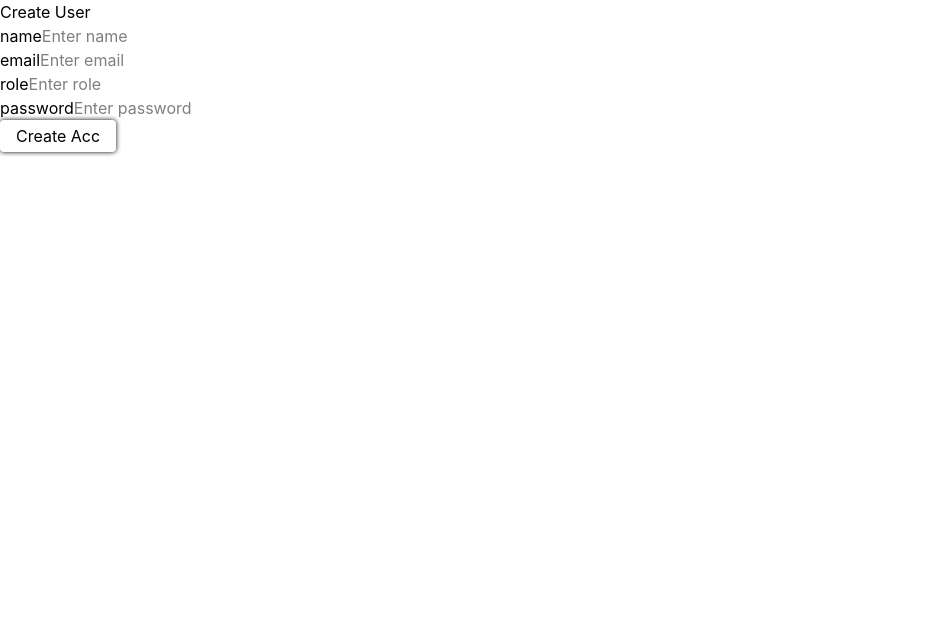
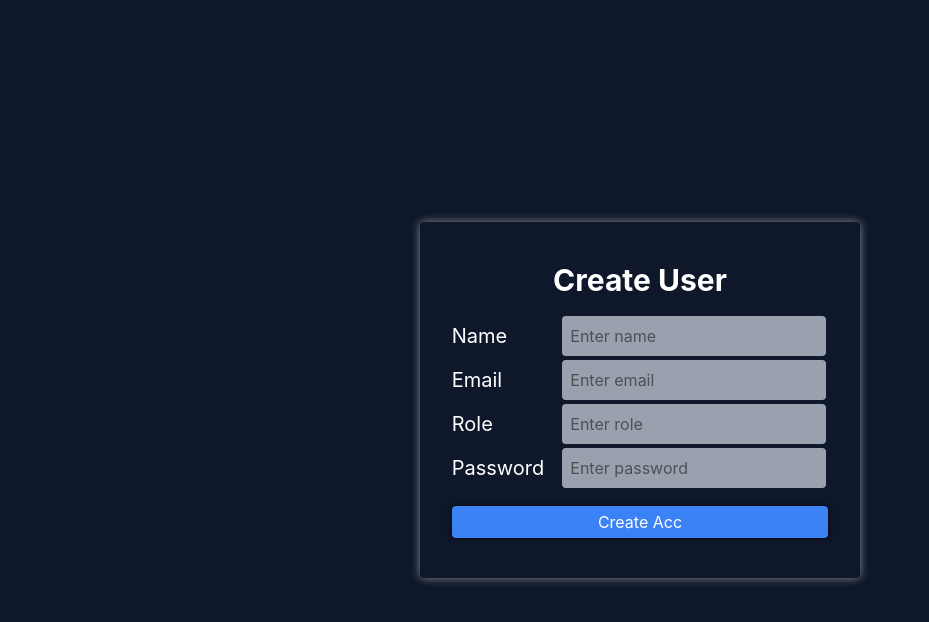
Before and after one commit to vikram-kk/employee-management-system, a React app in the folder Frontend/: page /auth/register in a window 1280 px wide. Shown: the top 622 px of the page, without its empty margins (0-929 px from the left). Built offline with nearby package versions, Linux system fonts and the light colour scheme; sample sign-in values are in the browser's storage; the HTML template or start-up script is replaced by a standard one.

Commit message:
protect dashboard and register user and develop basic ui for register route

```diff
--- a/Frontend/src/App.jsx
+++ b/Frontend/src/App.jsx
@@ -2,14 +2,29 @@ import { Routes, Route } from "react-router-dom";
 import Login from "./pages/Login";
 import CreateUser from "./pages/CreateUser";
 import Dashboard from "./pages/Dashboard";
+import Protect from "./pages/Protect";
 
 export default function App() {
   return (
     <>
       <Routes>
         <Route path="/auth/login" element={<Login />} />
-        <Route path="/auth/register" element={<CreateUser />} />
-        <Route path="/dashboard" element={<Dashboard />} />
+        <Route
+          path="/auth/register"
+          element={
+            <Protect>
+              <CreateUser />
+            </Protect>
+          }
+        />
+        <Route
+          path="/dashboard"
+          element={
+            <Protect>
+              <Dashboard />
+            </Protect>
+          }
+        />
       </Routes>
     </>
   );
--- a/Frontend/src/index.css
+++ b/Frontend/src/index.css
@@ -3,6 +3,9 @@
 @layer utilities{
     .bg-3d{
         box-shadow: 0px 0px 5px black;
+    }
+    .bg-3d-white{
+        box-shadow: 0px 0px 10px rgba(255, 255, 255, 0.496);
     }
     .flex-center{
         @apply flex flex-row justify-center items-center
--- a/Frontend/src/pages/CreateUser.jsx
+++ b/Frontend/src/pages/CreateUser.jsx
@@ -37,33 +37,45 @@ export default function CreateUser() {
 
   const handleCreate = () => {
     event.preventDefault();
-    handleSignup(
+    const data = handleSignup(
       formData.email,
       formData.name,
       formData.password,
       formData.role,
     );
-    navigate("/dashboard");
+    console.log(data);
   };
   return (
     <>
-      <div>
-        <h1>Create User</h1>
+      <div className="bg-[#0F172A] text-white h-screen w-full col-center ">
+        <div className="  p-8 rounded py-10 bg-3d-white">
+          <h1 className="text-3xl text-center font-bold mb-4">Create User</h1>
           <form onSubmit={handleCreate}>
             {inputs.map((input, index) => (
-            <div key={index}>
-              <label htmlFor={input.name}>{input.name}</label>
+              <div
+                className="flex gap-4 justify-between items-center"
+                key={index}
+              >
+                <div>
+                  <h2 className="capitalize text-xl">{input.name}</h2>
+                </div>
+                <div>
                   <input
+                    className="bg-gray-400 text-black p-2 m-0.5 rounded focus:outline-none"
                     type={input.type}
                     placeholder={`Enter ${input.name}`}
                     name={input.name}
                     onChange={handleform}
                   />
                 </div>
+              </div>
             ))}
 
-          <button className="bg-3d px-4 py-1 rounded">Create Acc</button>
+            <button className="bg-3d px-4 py-1 rounded bg-[#3B82F6] mt-4 w-full hover:bg-[#153e80]">
+              Create Acc
+            </button>
           </form>
+        </div>
       </div>
     </>
   );
--- a/Frontend/src/pages/Protect.jsx
+++ b/Frontend/src/pages/Protect.jsx
@@ -1,7 +1,15 @@
-import React from 'react'
+import { useNavigate } from "react-router-dom";
+import { useEffect } from "react";
 
-export default function Protect() {
-  return (
-    <div>Protect</div>
-  )
+export default function Protect({ children }) {
+  const navigate = useNavigate();
+  const token = localStorage.getItem("token");
+
+  useEffect(() => {
+    if (!token) {
+      navigate("/auth/login");
+    }
+  }, [token, navigate]);
+
+  return children;
 }
--- a/Frontend/src/services/authServices.js
+++ b/Frontend/src/services/authServices.js
@@ -27,27 +27,28 @@ export const handleLogin = async (email, password) => {
 
 export const handleSignup = async (email, name, password, role) => {
     try {
+        const token = localStorage.getItem("token");
         const res = await fetch("http://localhost:5001/auth/register", {
             method: "POST",
             headers: {
-                "Content-Type": "application/json"
+                "Content-Type": "application/json",
+                "Authorization": `Bearer ${token}`
             },
             body: JSON.stringify({ email, name, password, role })
         })
 
-        const data = res.json();
+        const data = await res.json();
         console.log(data);
 
         if (!res.ok) {
             return data.message
         }
 
-        localStorage.setItem(data.token)
-
         alert("Account created successfully")
+        return data
 
     } catch (error) {
-
+        return res.json({ message: error.message })
     }
 
 }
```
Also changed, not shown: 1 other file (tests, documents, lock files or other folders). Lines whose indentation alone changed are shown as unchanged.
